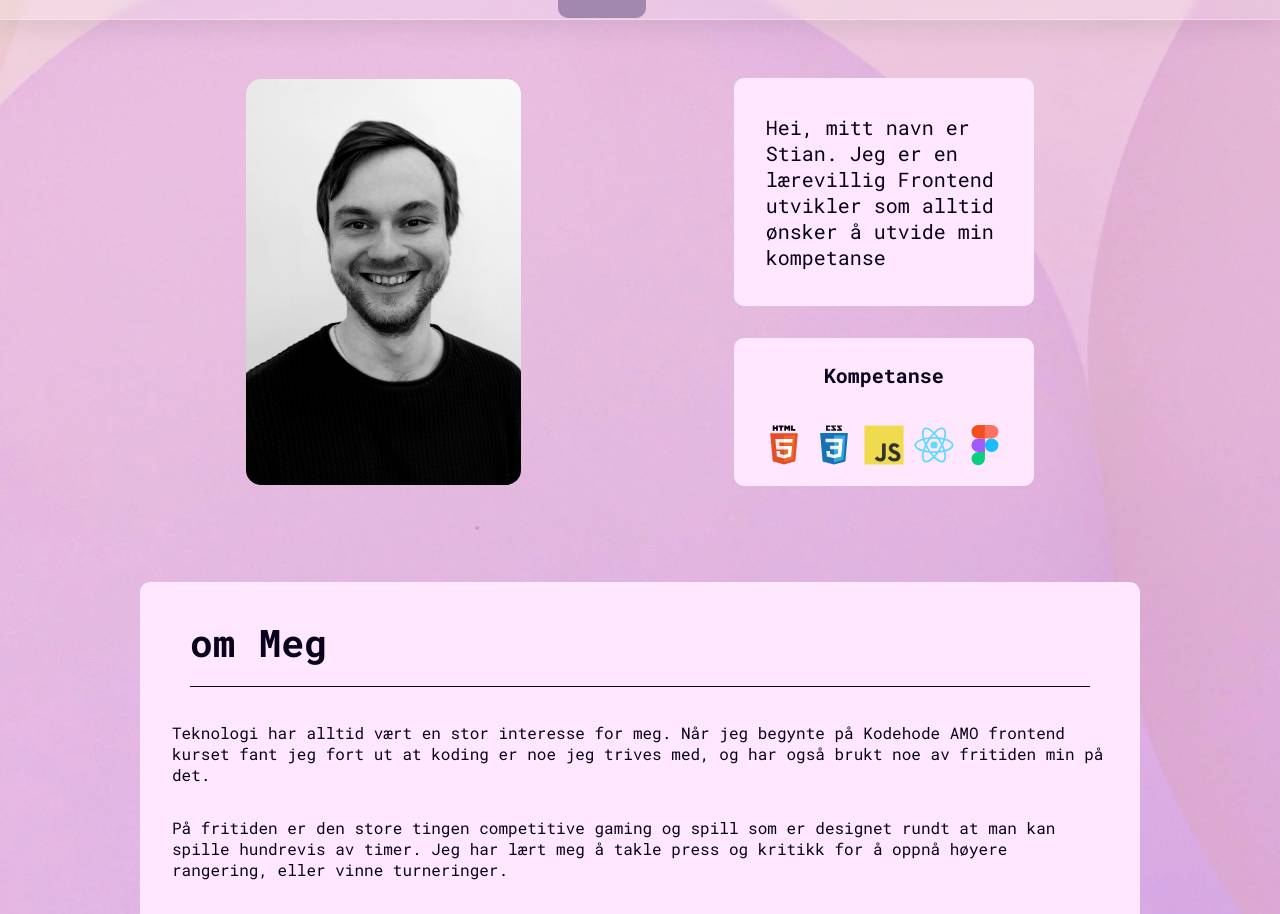
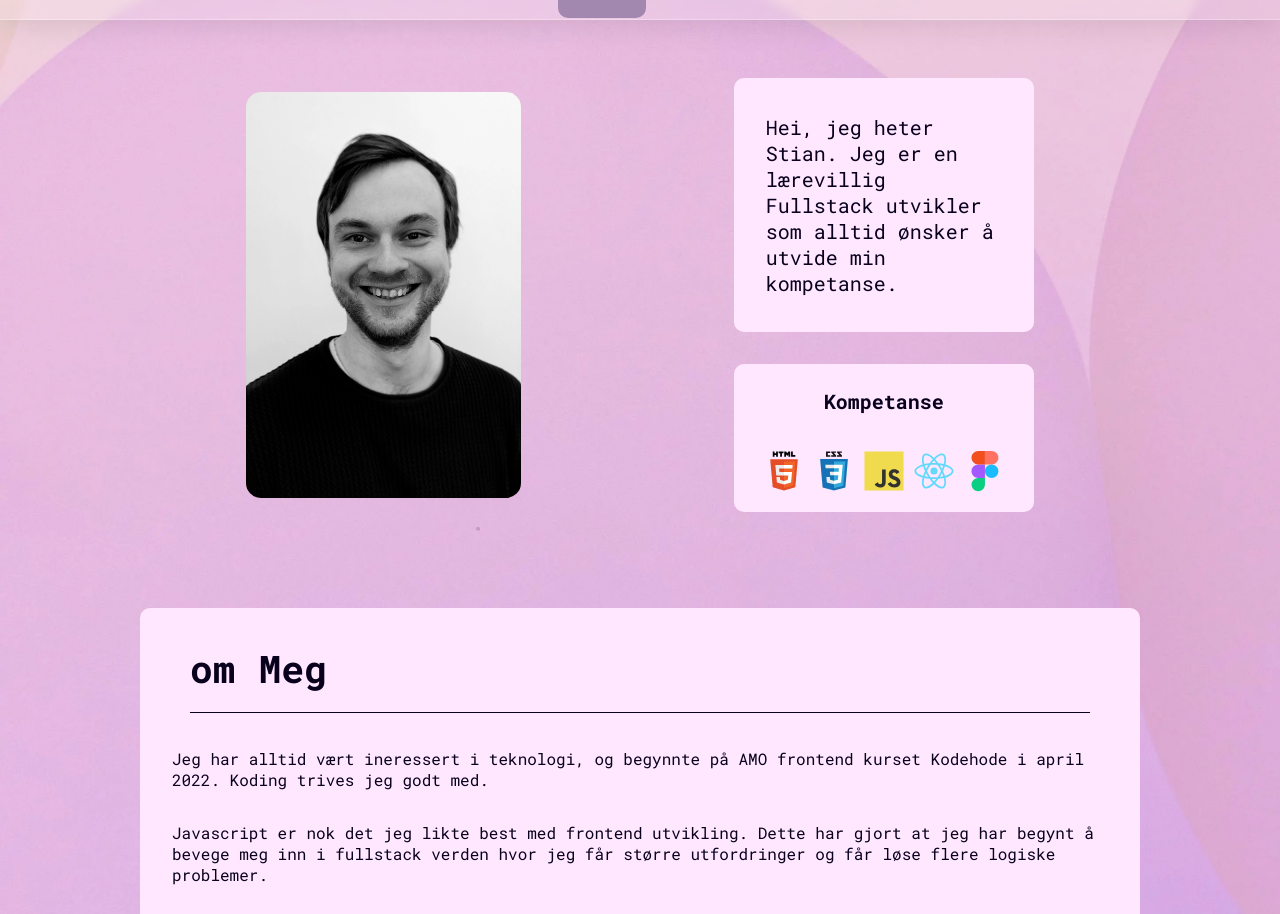
Before and after one commit to stiankodehode/portfolio, a React (Create React App) app: page / in a window 1280 px wide. Shown: the part 50-964 px from the top of the page. Built offline with nearby package versions, Linux system fonts and the light colour scheme.

Commit message:
updated pitch

```diff
--- a/src/text/content.js
+++ b/src/text/content.js
@@ -7,16 +7,16 @@ const textContent = {
     norwegian: {
         hero: {
             navbar: "Hjem",
-            text: "Hei, mitt navn er Stian. Jeg er en lærevillig Frontend utvikler som alltid ønsker å utvide min kompetanse",
+            text: "Hei, jeg heter Stian. Jeg er en lærevillig Fullstack utvikler som alltid ønsker å utvide min kompetanse.",
             skills: "Kompetanse",
         },
         aboutMe: {
             navbar: "om Meg",
             headline: "om Meg",
             text: [
-                "Teknologi har alltid vært en stor interesse for meg. Når jeg begynte på Kodehode AMO frontend kurset fant jeg fort ut at koding er noe jeg trives med, og har også brukt noe av fritiden min på det.",
-                "På fritiden er den store tingen competitive gaming og spill som er designet rundt at man kan spille hundrevis av timer. Jeg har lært meg å takle press og kritikk for å oppnå høyere rangering, eller vinne turneringer.",
-                "Frontend utvikling gir meg mestringsfølelse. Hvis jeg har gjort noe riktig, ser jeg resultatet med en gang. Å se utviklingen min og finne løsninger på problemer driver meg.",
+                "Jeg har alltid vært ineressert i teknologi, og begynnte på AMO frontend kurset Kodehode i april 2022. Koding trives jeg godt med.",
+                "Javascript er nok det jeg likte best med frontend utvikling. Dette har gjort at jeg har begynt å bevege meg inn i fullstack verden hvor jeg får større utfordringer og får løse flere logiske problemer.",
+                "På fritiden holder jeg på med både kompetitiv og casual gaming. Jeg ønsker alltid å bli bedre og utfordre meg selv så det er nok ikke rart at jeg også trives godt med koding.",
             ],
         },
         contact: {
@@ -55,16 +55,16 @@ const textContent = {
     english: {
         hero: {
             navbar: "Home",
-            text: "Hey, my name is Stian. I'm a Frontend developer who always wants to learn something new",
+            text: "Hey, my name is Stian. I'm a Fullstack developer who always wants to learn something new.",
             skills: "Skills",
         },
         aboutMe: {
             navbar: "about Me",
             headline: "about Me",
             text: [
-                "Technology has always been one of my big interests. When I started the Kodehode AMO frontend course I quickly realised coding is something I enjoy doing and can also do on my free time.",
-                "In my free time I spend a lot of time playing competitive games or games that are designed to be played for several hundred hours or more. I’ve learned to deal with pressure and critique to achieve higher ranks or winning tournaments.",
-                "Frontend development gives me a feeling of mastery. When I do something right, I can immediately see the results. Seeing my own results and solving problems along the way as I develop is a very special feeling.",
+                "Technology has always been an interest of mine. I started AMO course Kodehode in april 2022. And i've been ejoying coding since.",
+                "Javascript is what I liked the most about frontend development. This is a big reason for me to move towards fullstack development where I get bigger challenges and logic puzzles to solve.",
+                "In my free time i spend alot of time playing both competitive and casual games. I always strive to challenge myself and improve, so it's no surprise that I also enjoy coding.",
             ],
         },
         contact: {
```
